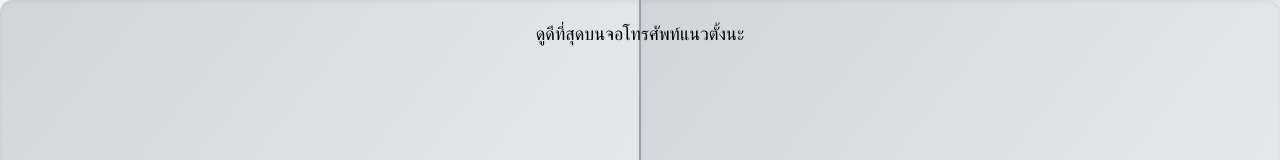
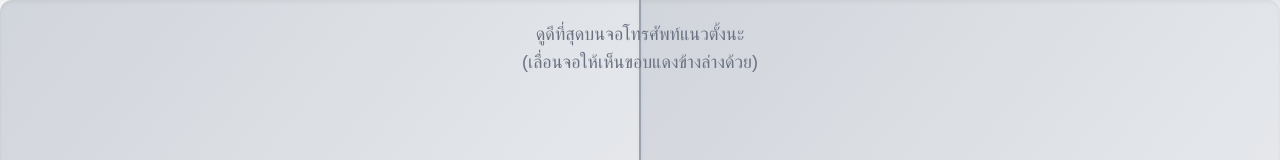
Before and after one commit to PitchArN/PitchArN.github.io, a Next.js app: page / in a window 1280 px wide. Shown: the top 160 px of the page. Built offline with nearby package versions, Linux system fonts and the light colour scheme.

Commit message:
add card indicator

```diff
--- a/src/components/BirthdayCard.tsx
+++ b/src/components/BirthdayCard.tsx
@@ -38,9 +38,9 @@ export default function BirthdayCard({ children }: BirthdayCardProps) {
     };
 
     return (
-        <div className="relative flex items-center justify-center w-screen h-screen overflow-hidden bg-gradient-to-br from-gray-100 to-gray-400">
+        <div className={`relative flex items-center justify-center w-screen h-screen overflow-hidden ${(!isOpen && !isAnimating) ? "border-b-4 border-red-400" : ""} bg-gradient-to-br from-gray-100 to-gray-400`}>
             {showConfetti && <Confetti width={window.innerWidth} height={window.innerHeight} />}
-            {(!isOpen && !isAnimating) && <div className='fixed z-50 text-lg top-5 '>ดูดีที่สุดบนจอโทรศัพท์แนวตั้งนะ</div>}
+            {(!isOpen && !isAnimating) && <div className='fixed z-50 text-lg text-center text-gray-500 top-5 '>ดูดีที่สุดบนจอโทรศัพท์แนวตั้งนะ <br /> (เลื่อนจอให้เห็นขอบแดงข้างล่างด้วย)</div>}
             <div className="relative z-10 flex items-center justify-center w-full h-full">
 
                 {!isOpen && (
```
